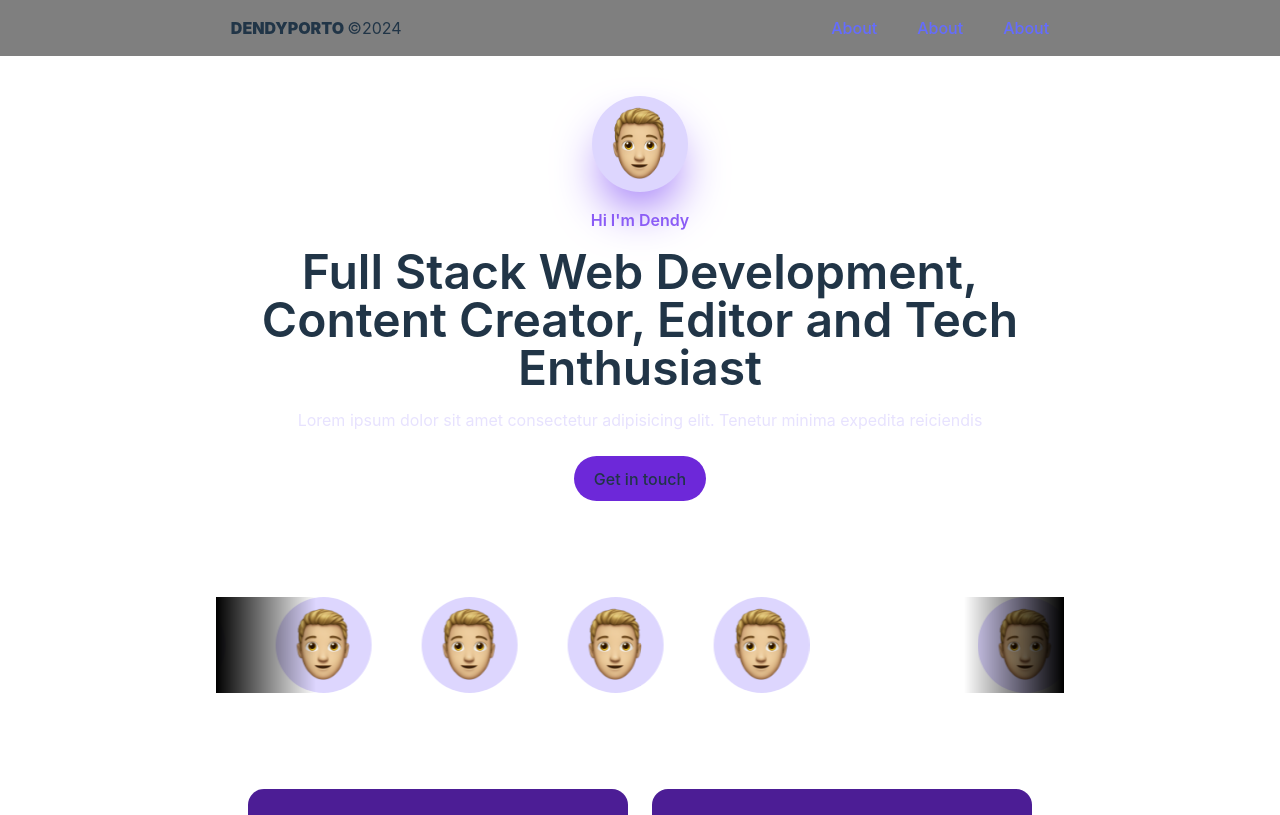
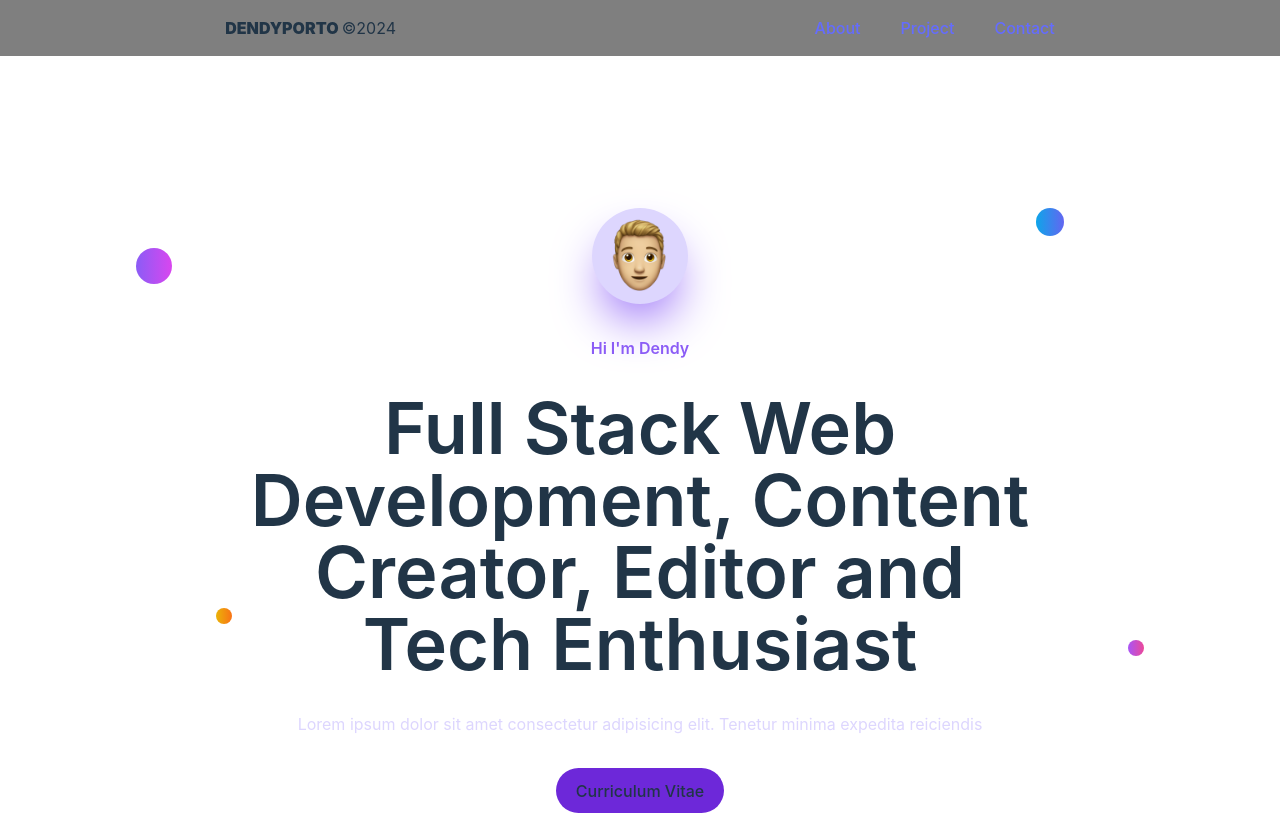
Before and after one commit to JoyB00/portofolio-website, a React (Vite) app: page / in a window 1280 px wide. Shown: the top 815 px of the page. Built offline with nearby package versions, Linux system fonts and the light colour scheme.

Commit message:
add animation on welcome page

```diff
--- a/package.json
+++ b/package.json
@@ -10,6 +10,7 @@
     "preview": "vite preview"
   },
   "dependencies": {
+    "framer-motion": "^11.2.12",
     "react": "^18.3.1",
     "react-dom": "^18.3.1",
     "react-fast-marquee": "^1.6.4",
--- /dev/null
+++ b/src/About/MainAbout.jsx
@@ -0,0 +1,13 @@
+import Summary from "./Summary";
+import Navbar from "../component/Navbar";
+
+export default function MainAbout() {
+  return (
+    <>
+      <Navbar />
+      <div className="px-6">
+        <Summary />
+      </div>
+    </>
+  );
+}
--- /dev/null
+++ b/src/About/Summary.jsx
@@ -0,0 +1,13 @@
+import CarouselComponent from "../component/CarouselComponent";
+
+export default function Summary() {
+  return (
+    <div>
+      {/* <div className="grid grid-cols-2"> */}
+      {/* <div className="col-span-1"> */}
+      <CarouselComponent />
+      {/* </div> */}
+      {/* </div> */}
+    </div>
+  );
+}
--- a/src/App.jsx
+++ b/src/App.jsx
@@ -5,6 +5,7 @@ import "./App.css";
 import { RouterProvider, createBrowserRouter } from "react-router-dom";
 import HomeRoot from "./root/HomeRoot";
 import HomeMain from "./Home/HomeMain";
+import MainAbout from "./About/MainAbout";
 
 const router = createBrowserRouter([
   {
@@ -15,6 +16,10 @@ const router = createBrowserRouter([
         index: true,
         element: <HomeMain />,
       },
+      {
+        path: "about",
+        element: <MainAbout />,
+      },
     ],
   },
 ]);
--- a/src/Home/HomeMain.jsx
+++ b/src/Home/HomeMain.jsx
@@ -1,8 +1,8 @@
 import WelcomeSection from "./WelcomeSection";
 import ProjectSection from "./ProjectSection";
 import ClosingSection from "./ClosingSection";
-import Footer from "../Footer";
-import Navbar from "../Navbar";
+import Footer from "../component/Footer";
+import Navbar from "../component/Navbar";
 export default function HomeMain() {
   return (
     <>
--- a/src/Home/ProjectSection.jsx
+++ b/src/Home/ProjectSection.jsx
@@ -2,7 +2,7 @@ import CardProject from "../component/CardProject";
 export default function ProjectSection() {
   return (
     <>
-      <div className="mt-24 grid grid-cols-1 gap-6 md:mx-56 md:grid-cols-2 md:gap-6">
+      <div className="mt-32 grid grid-cols-1 gap-6 md:grid-cols-2 md:gap-6 lg:mx-52">
         <div className="md:col-span-1">
           <CardProject />
         </div>
@@ -10,7 +10,7 @@ export default function ProjectSection() {
           <CardProject />
         </div>
       </div>
-      <div className="mt-6 grid grid-cols-1 gap-6 md:mx-56 md:grid-cols-2 md:gap-6">
+      <div className="mt-6 grid grid-cols-1 gap-6 md:grid-cols-2 md:gap-6 lg:mx-52">
         <div className="md:col-span-1">
           <CardProject />
         </div>
--- a/src/Home/WelcomeSection.jsx
+++ b/src/Home/WelcomeSection.jsx
@@ -1,31 +1,82 @@
 import React from "react";
 import Avatar from "../assets/avatar.png";
 import MarqueeSlider from "../component/MarqueeSlider";
-import Navbar from "../Navbar";
+import { motion } from "framer-motion";
 const WelcomeSection = () => {
+  const VerticalPanUP = {
+    initial: { opacity: 0, y: 30 },
+    animate: { opacity: 1, y: 0 },
+    exit: { opacity: 0, y: -10 },
+    transition: { duration: 1 },
+  };
+  const VerticalPanDown = {
+    initial: { opacity: 0, y: -30 },
+    animate: { opacity: 1, y: 0 },
+    exit: { opacity: 0, y: -10 },
+    transition: { duration: 1 },
+  };
+
   return (
     <>
-      <div className="pt-24">
-        <div className="mb-4 flex justify-center">
-          <div className="flex h-24 w-24 items-center justify-center rounded-full bg-violet-200 shadow-2xl shadow-violet-500">
+      <div className="pt-32 lg:pt-52">
+        <div className="relative">
+          <motion.div
+            {...VerticalPanUP}
+            className="absolute top-10 h-4 w-4 rounded-full bg-gradient-to-r from-violet-500 to-fuchsia-500 lg:left-28 lg:h-9 lg:w-9"
+          ></motion.div>
+          <motion.div
+            {...VerticalPanDown}
+            className="absolute right-4 top-0 h-3 w-3 rounded-full bg-gradient-to-r from-sky-500 to-indigo-500 lg:right-48 lg:h-7 lg:w-7"
+          ></motion.div>
+          <motion.div
+            {...VerticalPanUP}
+            className="absolute right-4 top-[27rem] h-2 w-2 rounded-full bg-gradient-to-r from-purple-500 to-pink-500 lg:right-28 lg:h-4 lg:w-4"
+          ></motion.div>
+          <motion.div
+            {...VerticalPanUP}
+            className="absolute top-[25rem] h-2 w-2 rounded-full bg-gradient-to-r from-yellow-500 to-orange-500 lg:left-48 lg:h-4 lg:w-4"
+          ></motion.div>
+          {/* Add more circles as needed */}
+        </div>
+        <div className="mb-8 flex justify-center">
+          <motion.div
+            {...VerticalPanUP}
+            className="flex h-24 w-24 items-center justify-center rounded-full bg-violet-200 shadow-2xl shadow-violet-500"
+          >
             <img src={Avatar} alt="Avatar" className="h-20 w-20" />
-          </div>
+          </motion.div>
         </div>
         <div className="lg:mx-52">
-          <p className="mb-4 font-semibold text-violet-500">Hi I'm Dendy</p>
-          <h1 className="text-2xl font-semibold md:text-5xl">
+          <motion.p
+            {...VerticalPanUP}
+            className="mb-8 font-semibold text-violet-500"
+          >
+            Hi I'm Dendy
+          </motion.p>
+          <motion.h1
+            {...VerticalPanDown}
+            className="text-2xl font-semibold md:text-5xl lg:text-7xl"
+          >
             Full Stack Web Development, Content Creator, Editor and Tech
             Enthusiast
-          </h1>
-          <p className="mt-4 text-violet-200 opacity-70">
+          </motion.h1>
+          <motion.p
+            {...VerticalPanUP}
+            className="mt-8 text-violet-200 opacity-70"
+          >
             Lorem ipsum dolor sit amet consectetur adipisicing elit. Tenetur
             minima expedita reiciendis
-          </p>
+          </motion.p>
         </div>
-        <button className="mt-6 rounded-3xl bg-violet-700">Get in touch</button>
-        <div className="mt-24 md:mx-24 lg:mx-48">
+        <motion.button
+          {...VerticalPanUP}
+          className="mt-8 rounded-3xl bg-violet-700 hover:shadow-2xl hover:shadow-violet-500"
+        >
+          Curriculum Vitae
+        </motion.button>
+        <motion.div className="mt-32 md:mx-24 lg:mx-48">
           <MarqueeSlider />
-        </div>
+        </motion.div>
       </div>
     </>
   );
--- /dev/null
+++ b/src/component/CarouselComponent.jsx
@@ -0,0 +1,66 @@
+import React from "react";
+import { Swiper, SwiperSlide } from "swiper/react";
+
+import "swiper/css";
+import "swiper/css/effect-coverflow";
+import "swiper/css/pagination";
+import "swiper/css/navigation";
+
+import { EffectCoverflow, Pagination, Navigation } from "swiper/modules";
+
+import slide_image_1 from "../assets/avatar.png";
+import slide_image_2 from "../assets/avatar.png";
+import slide_image_3 from "../assets/avatar.png";
+import slide_image_4 from "../assets/avatar.png";
+import slide_image_5 from "../assets/avatar.png";
+import slide_image_6 from "../assets/avatar.png";
+import slide_image_7 from "../assets/avatar.png";
+
+export default function CarouselComponent() {
+  return (
+    <div className="container">
+      <h1 className="heading">Flower Gallery</h1>
+      <Swiper
+        effect={"coverflow"}
+        grabCursor={true}
+        centeredSlides={true}
+        loop={true}
+        slidesPerView={"auto"}
+        coverflowEffect={{
+          rotate: 80,
+          stretch: 0,
+          depth: 200,
+          modifier: 4.5,
+        }}
+        pagination={{ el: ".swiper-pagination", clickable: true }}
+        navigation={{
+          nextEl: ".swiper-button-next",
+          prevEl: ".swiper-button-prev",
+          clickable: true,
+        }}
+        modules={[EffectCoverflow, Pagination, Navigation]}
+        className="swiper_container"
+      >
+        <SwiperSlide>
+          <img src={slide_image_1} alt="slide_image" />
+        </SwiperSlide>
+        <SwiperSlide>
+          <img src={slide_image_2} alt="slide_image" />
+        </SwiperSlide>
+        <SwiperSlide>
+          <img src={slide_image_3} alt="slide_image" />
+        </SwiperSlide>
+
+        <div className="slider-controler">
+          <div className="swiper-button-prev slider-arrow">
+            <ion-icon name="arrow-back-outline"></ion-icon>
+          </div>
+          <div className="swiper-button-next slider-arrow">
+            <ion-icon name="arrow-forward-outline"></ion-icon>
+          </div>
+          <div className="swiper-pagination"></div>
+        </div>
+      </Swiper>
+    </div>
+  );
+}
--- a/src/Footer.jsx
+++ b/src/component/Footer.jsx
@@ -1,6 +1,6 @@
 export default function Footer() {
   return (
-    <div className="mt-24 lg:mx-52">
+    <div className="pt-24 pb-6 lg:mx-52">
       <p className="text-center text-sm text-violet-200 opacity-70 md:text-lg">
         Produced and Designed by Dendy Pramartha to the moon 🌝
       </p>
--- a/src/Navbar.jsx
+++ b/src/component/Navbar.jsx
@@ -7,9 +7,9 @@ export default function Navbar() {
           <span className="font-black">DENDYPORTO </span>&#169;2024
         </p>
         <div className="flex gap-x-10">
-          <NavLink>About</NavLink>
-          <NavLink>About</NavLink>
-          <NavLink>About</NavLink>
+          <NavLink to="/about">About</NavLink>
+          <NavLink>Project</NavLink>
+          <NavLink>Contact</NavLink>
         </div>
       </div>
     </div>
```
Also changed, not shown: 1 other file (tests, documents, lock files or other folders).
